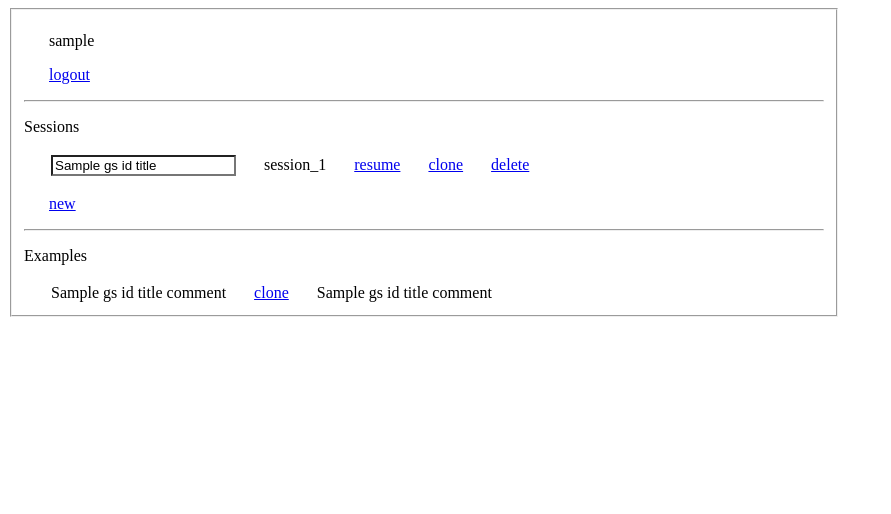
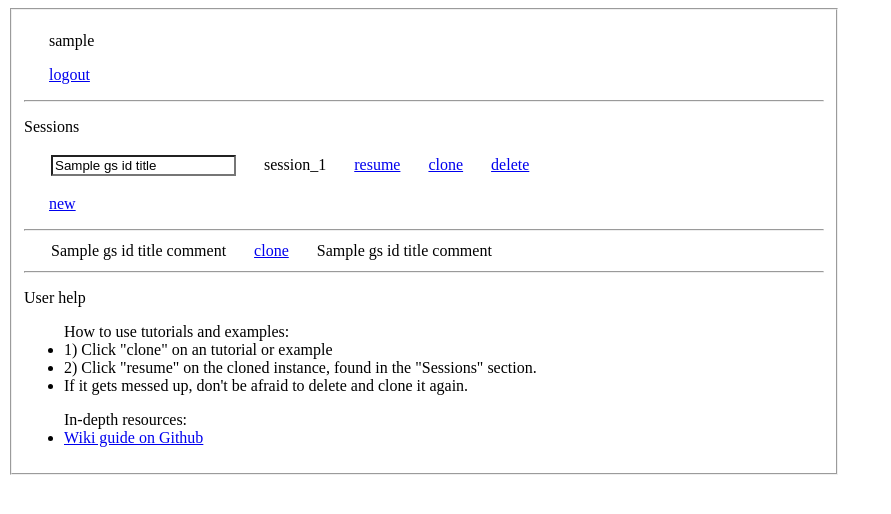
Before and after one commit to McStasMcXtrace/ifitlab, a Python web app: template iflproj/fitlab/templates/fitlab/dashboard.html in a window 1280 px wide. Shown: the top 514 px of the page, without its empty margins (0-891 px from the left). Run offline with Jinja, Linux system fonts and the light colour scheme; the template is opened without the code that fills it: most values are stand-ins (such as "Sample title", 1, 10 or a date in 2020).

Commit message:
help text and [CLONED] postfix to cloned session titles

```diff
--- a/iflproj/fitlab/management/commands/runworker.py
+++ b/iflproj/fitlab/management/commands/runworker.py
@@ -486,7 +486,7 @@ class Workers:
 
                     newobj.graphdef = json.dumps(gd)
                     newobj.example = False
-                    newobj.title = obj.title
+                    newobj.title = obj.title + " [CLONE]"
                     newobj.description = obj.description
                     newobj.username = task.username
                     newobj.stashed = timezone.now()
--- a/iflproj/fitlab/templates/fitlab/dashboard.html
+++ b/iflproj/fitlab/templates/fitlab/dashboard.html
@@ -28,10 +28,8 @@
 
 <p style="padding-left:25px;"><a href="/ifl/new">new</a></p>
 <hr>
+{% if admin %}
 <p>Examples</p>
-
-
-{% if admin %}
   <table id="tbl_examples">
   {% for gs_id_title_comment in example_ids_titles_comments %}
   <tr>
@@ -52,7 +50,10 @@
   {% endfor %}
   </table>
 {% endif %}
-
+<hr>
+<p>User help</p>
+<ul>How to use tutorials and examples: <li>1) Click "clone" on an tutorial or example <li>2) Click "resume" on the cloned instance, found in the "Sessions" section. <li>If it gets messed up, don't be afraid to delete and clone it again.<p></ul>
+<ul>In-depth resources:<li><a href="https://github.com/McStasMcXtrace/ifitlab/wiki" target=_blank>Wiki guide on Github</a></ul>
 </fieldset>
 
 </body>
```
